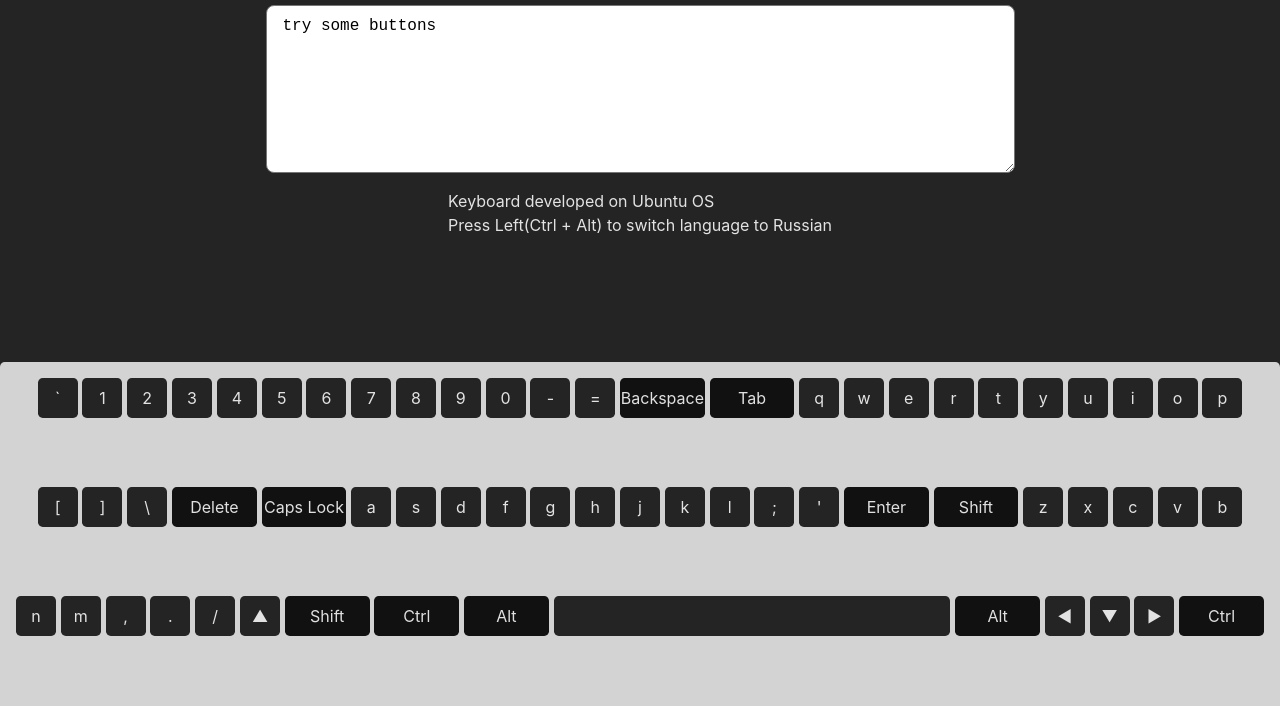
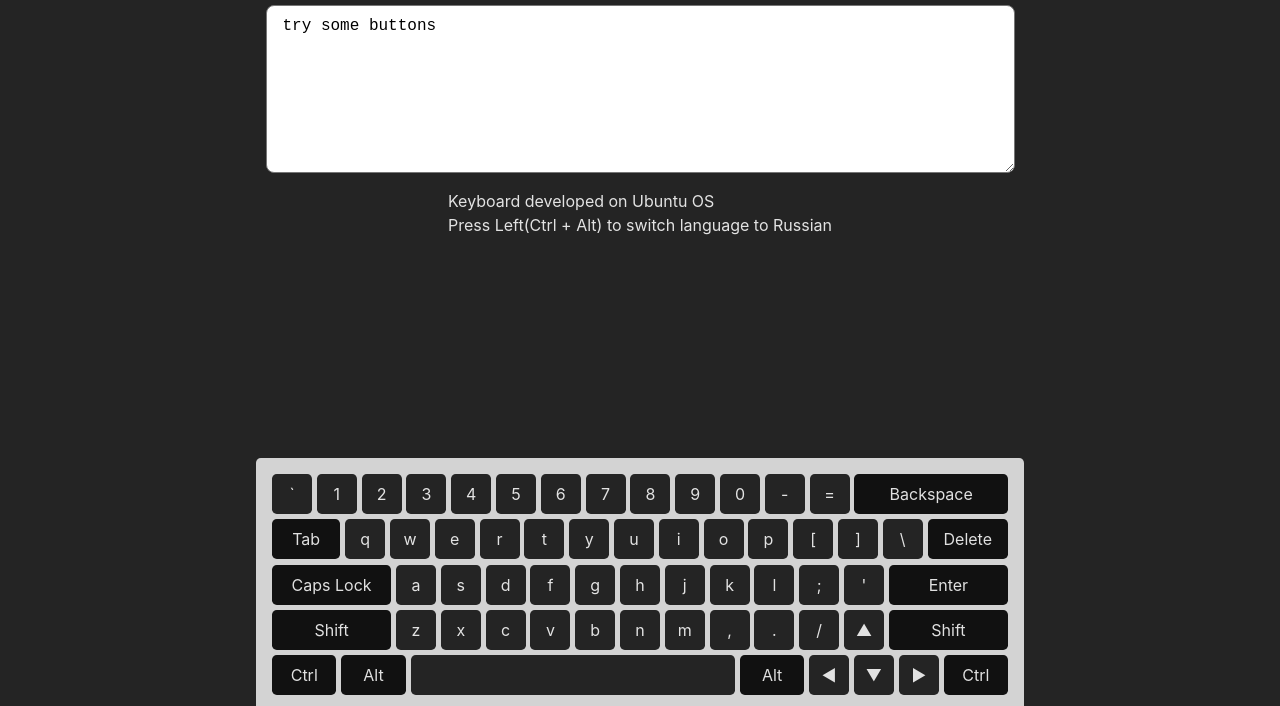
Before and after one commit to maxvy50rs/virtual-keyboard, a website built with Vite: page index.html in a window 1280 px wide. Shown: the part 94-800 px from the top of the page. Built offline with nearby package versions, Linux system fonts and the light colour scheme.

Commit message:
feat: add caps lock toggling + fix: break key rows on keyboard

```diff
--- a/keyboard.js
+++ b/keyboard.js
@@ -27,6 +27,7 @@ const keyboard = {
       this.state.pressed.add(e.code);
     };
     const forgetPressed = (e) => {
+      if (e.code === 'CapsLock') return;
       this.state.pressed.delete(e.code);
     };
     const handleShift = (e) => {
@@ -42,7 +43,12 @@ const keyboard = {
       }
     };
     const handleCaps = (e) => {
-      if (e.code === 'CapsLock') this.state.isCapsLocked = !this.state.isCapsLocked;
+      if (e.code !== 'CapsLock') return;
+      this.state.isCapsLocked = !this.state.isCapsLocked;
+      document.getElementById(e.code).classList.toggle('key--pressed');
+      if (this.state.pressed.has('CapsLock')) {
+        this.state.pressed.delete(e.code);
+      }
       this.showChars(this.visibleCharsSelector());
     };
 
@@ -54,6 +60,7 @@ const keyboard = {
     document.addEventListener('keydown', handleCaps);
 
     document.addEventListener('keydown', (e) => {
+      if (e.code === 'CapsLock') return;
       const chars = this.props.layouts[this.state.currentLayout];
       const keyButton = document.getElementById(e.code);
       keyButton.classList.add('key--pressed');
@@ -63,6 +70,7 @@ const keyboard = {
       }
     });
     document.addEventListener('keyup', (e) => {
+      if (e.code === 'CapsLock') return;
       const keyButton = document.getElementById(e.code);
       keyButton.classList.remove('key--pressed');
     });
@@ -70,7 +78,14 @@ const keyboard = {
     this.createKeys();
     this.createSysKeys();
     this.elements.keys.sort((a, b) => a.tabIndex - b.tabIndex);
-    this.elements.self.append(...this.elements.keys);
+    this.elements.keys.forEach((keyElem) => {
+      this.elements.self.append(keyElem);
+      if (keyElem.dataset.breakRow) {
+        const rowBreaker = document.createElement('div');
+        rowBreaker.classList.add('row-breaker');
+        this.elements.self.append(rowBreaker);
+      }
+    });
     this.showChars(this.visibleCharsSelector());
   },
 
@@ -78,7 +93,7 @@ const keyboard = {
     const codesMap = layouts.en;
     const sysTabIndexes = [...layouts.sys.values()].map((sysKey) => sysKey.pos);
     let tabIndex = 1;
-    codesMap.forEach((_, code) => {
+    codesMap.forEach(({ breakRow }, code) => {
       while (sysTabIndexes.indexOf(tabIndex) !== -1) {
         tabIndex += 1;
       }
@@ -103,6 +118,9 @@ const keyboard = {
         newKey.innerHTML = 'Tab';
         newKey.classList.add('key--wide');
       }
+      if (breakRow) {
+        newKey.dataset.breakRow = true;
+      }
       newKey.addEventListener('click', () => {
         const char = layouts[this.state.currentLayout].get(code);
         this.props.targetElem.value += this.isUpper() ? char.upper : char.lower;
@@ -115,13 +133,16 @@ const keyboard = {
 
   createSysKeys() {
     const codesMap = layouts.sys;
-    codesMap.forEach(({ pos, label }, code) => {
+    codesMap.forEach(({ pos, label, breakRow }, code) => {
       const newKey = document.createElement('div');
       newKey.classList.add('key');
       newKey.classList.add('key--wide');
       newKey.setAttribute('id', code);
       newKey.setAttribute('tabindex', pos);
       newKey.innerHTML = label;
+      if (breakRow) {
+        newKey.dataset.breakRow = true;
+      }
       this.elements.keys.push(newKey);
     });
   },
--- a/layouts.js
+++ b/layouts.js
@@ -39,7 +39,7 @@ export default {
     KeyL: { lower: 'l', upper: 'L' },
     Semicolon: { lower: ';', upper: ':' },
     Quote: { lower: '\'', upper: '"' },
-    Enter: { lower: '\n', upper: '\n' },
+    Enter: { lower: '\n', upper: '\n', breakRow: true },
     KeyZ: { lower: 'z', upper: 'Z' },
     KeyX: { lower: 'x', upper: 'X' },
     KeyC: { lower: 'c', upper: 'C' },
@@ -121,7 +121,6 @@ export default {
     ShiftLeft: { pos: 43, label: 'Shift' },
     ShiftRight: { pos: 55, label: 'Shift', breakRow: true },
     ControlLeft: { pos: 56, label: 'Ctrl' },
-    /* MetaLeft: 57, */
     AltLeft: { pos: 57, label: 'Alt' },
     AltRight: { pos: 59, label: 'Alt' },
     ControlRight: { pos: 63, label: 'Ctrl' },
--- a/style.css
+++ b/style.css
@@ -35,14 +35,13 @@
   position: fixed;
   padding: 1rem 1rem 0.5rem 1rem;
   display: flex;
-  align-items: flex-start;
   justify-content: center;
   flex-wrap: wrap;
-  gap: 0.4rem 0.3rem;
+  gap: 0 0.3rem;
+  height: 14rem;
+  width: 46rem;
   bottom: 0;
-  left: 0;
-  right: 0;
-  height: 40%;
+  left: calc(50% - 24rem);
   border-top-left-radius: 0.3rem;
   border-top-right-radius: 0.3rem;
   background-color: rgba(255, 255, 255, 0.8);
@@ -63,12 +62,14 @@
 }
 
 .key--wide {
-  width: 5.3rem;
+  flex: 1 0 1rem;
+  width: fit-content;
+  padding: 0 1rem;
   background-color: #111111;
 }
 
 .key--space {
-  flex: 2 0 10rem;
+  flex: 10 0 10rem;
 }
 
 .key:active,
@@ -82,6 +83,7 @@
 }
 
 .row-breaker {
+  height: 0;
   flex-basis: 100%;
 }
 
```
